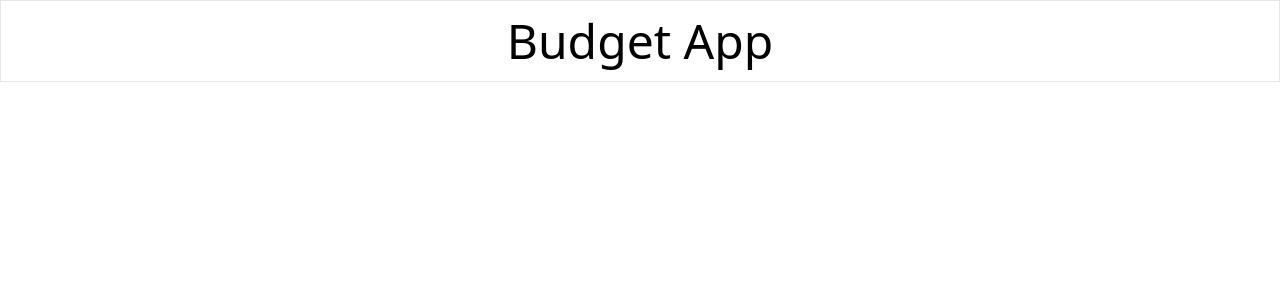
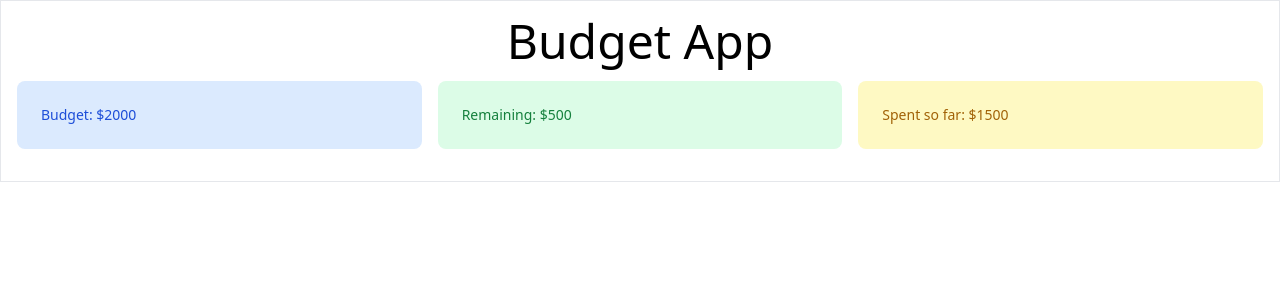
Before and after one commit to mateuszbialowas/BudgetApp-React, a React (Create React App) app: page / in a window 1280 px wide. Shown: the top 300 px of the page. Built offline with nearby package versions, Linux system fonts and the light colour scheme.

Commit message:
add Budget, Remaining, ExpenseTotal components

```diff
--- a/src/App.js
+++ b/src/App.js
@@ -1,10 +1,18 @@
-import logo from './logo.svg';
-import './App.css';
+import logo from "./logo.svg";
+import "./App.css";
+import Budget from "./components/Budget";
+import Remaining from "./components/Remaining";
+import ExpenseTotal from "./components/ExpenseTotal";
 
 function App() {
   return (
-    <div className='border container mx-auto p-4'>
-      <h1 className='text-5xl text-center'>Budget App</h1>
+    <div className="border container mx-auto p-4">
+      <h1 className="text-5xl text-center">Budget App</h1>
+      <div className="mt-4 grid grid-cols-1 lg:grid-cols-3 gap-4">
+        <Budget />
+        <Remaining />
+        <ExpenseTotal />
+      </div>
     </div>
   );
 }
--- /dev/null
+++ b/src/components/Budget.jsx
@@ -0,0 +1,11 @@
+import React from "react";
+
+export default function Budget() {
+  return (
+    <div
+      className="bg-blue-100 rounded-lg p-6 mb-4 text-sm text-blue-700 dark:bg-blue-200 dark:text-blue-800"
+      role="alert"
+    >Budget: $2000
+    </div>
+  );
+}
--- /dev/null
+++ b/src/components/ExpenseTotal.jsx
@@ -0,0 +1,12 @@
+import React from "react";
+
+export default function ExpenseTotal() {
+  return (
+    <div
+      className="bg-yellow-100 rounded-lg p-6 mb-4 text-sm text-yellow-700 dark:bg-yellow-200 dark:text-yellow-800"
+      role="alert"
+    >
+      Spent so far: $1500
+    </div>
+  );
+}
--- /dev/null
+++ b/src/components/Remaining.jsx
@@ -0,0 +1,12 @@
+import React from "react";
+
+export default function Remaining() {
+  return (
+    <div
+      className="bg-green-100 rounded-lg p-6 mb-4 text-sm text-green-700 dark:bg-green-200 dark:text-green-800"
+      role="alert"
+    >
+      Remaining: $500
+    </div>
+  );
+}
```
